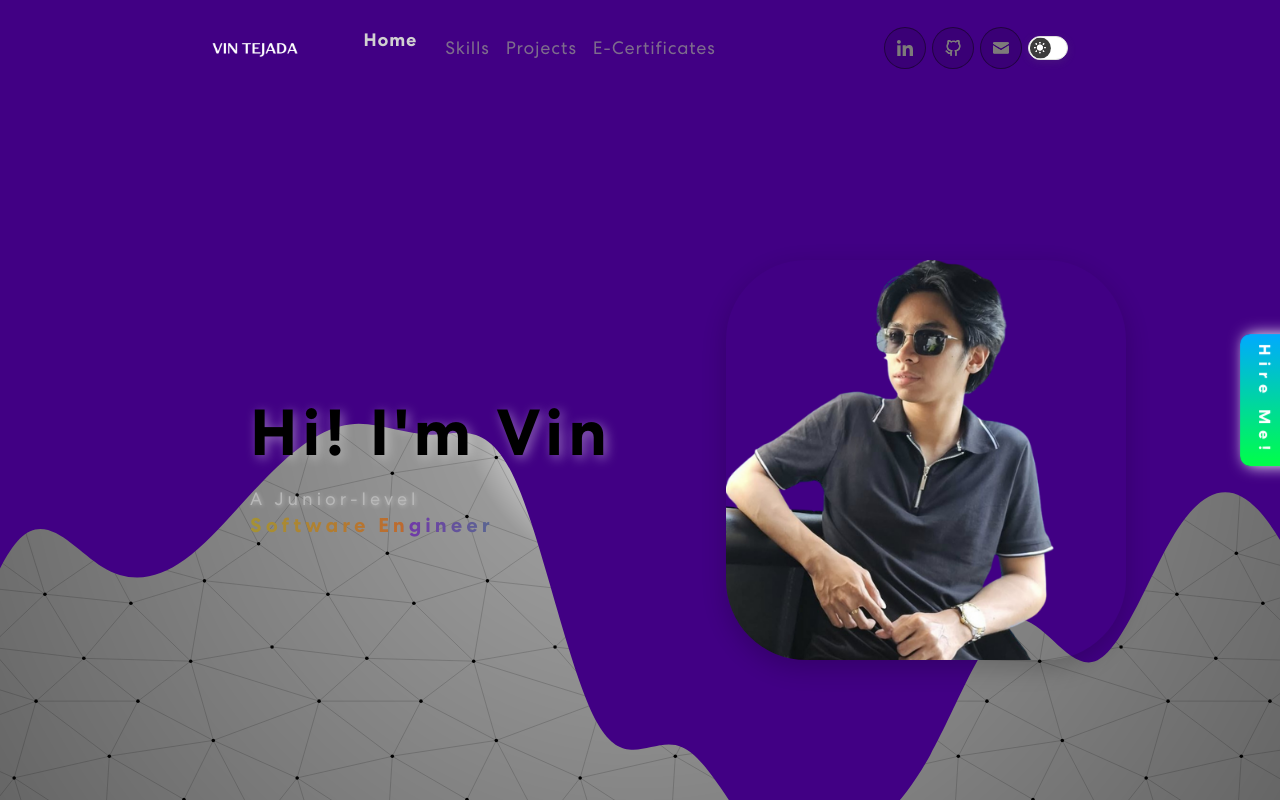
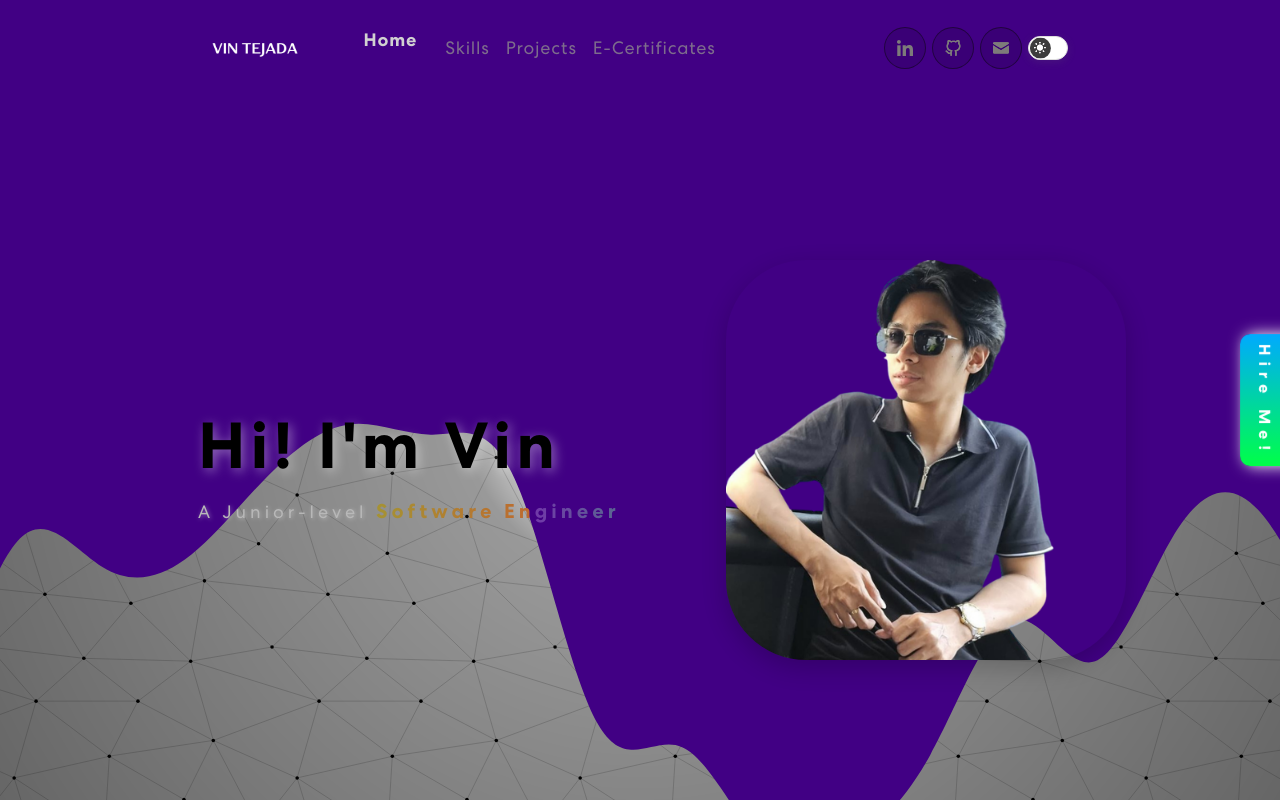
Before and after one commit to Nevriii/new-eportfolio, a React (Create React App) app: page /#home in a window 1280 px wide. Shown: the top 800 px of the page. Built offline with nearby package versions, Linux system fonts and the light colour scheme.

Commit message:
Enhanced UI v2

```diff
--- a/src/App.css
+++ b/src/App.css
@@ -798,7 +798,7 @@ nav.navbar .navbar-toggler[aria-expanded="true"] .navbar-toggler-icon {
 }
 
 .banner .text-content {
-  padding-left: 180px;
+  padding-left: clamp(20px, 10vw, 180px);
   display: flex;
   flex-direction: column;
   justify-content: center;
```
